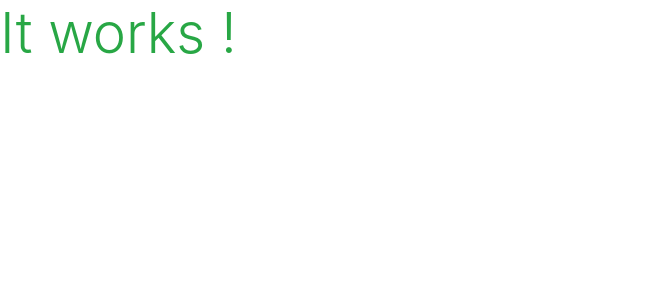
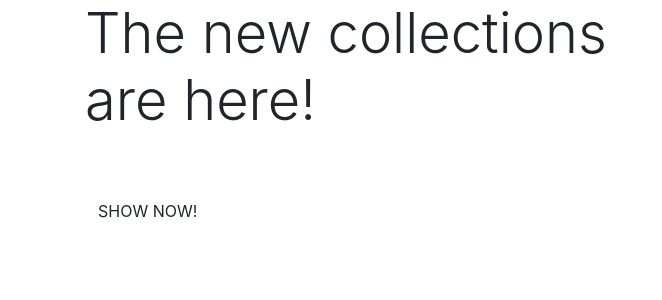
Before and after one commit to Harry-Leepz/Bourtique-Ado-v1, a Django app: page / in a window 1280 px wide. Shown: the top 300 px of the page, without its empty margins (0-662 px from the left). Run offline with Django 3.2, Linux system fonts and the light colour scheme; some libraries are stand-ins or nearby versions.

Commit message:
Add Home page content

```diff
--- a/home/templates/home/index.html
+++ b/home/templates/home/index.html
@@ -1,6 +1,29 @@
 {% extends 'base.html' %}
 {% load static %}
 
+{% block page_header %}
+    <div class="header-container">
+        <div class="row">
+            <div class="col">
+
+            </div>
+        </div>
+    </div>
+{% endblock %}
+
 {% block content %}
-    <h1 class="display-4 text-success"> It works !</h1>
+    <div class="container h-100">
+        <div class="row h-100">
+            <div class="col-7 col-md-6 my-auto">
+                <h1 class="display-4 logo-font text-black">
+                    The new collections are here!
+                </h1>
+                <div class="my-5">
+                    <h4>
+                        <a href="" class="shop-now-btn btn btn-large rounded-0 text-uppercase py-3"> Show Now! </a>
+                    </h4>
+                </div>
+            </div>
+        </div>
+    </div>
 {% endblock %}
```
